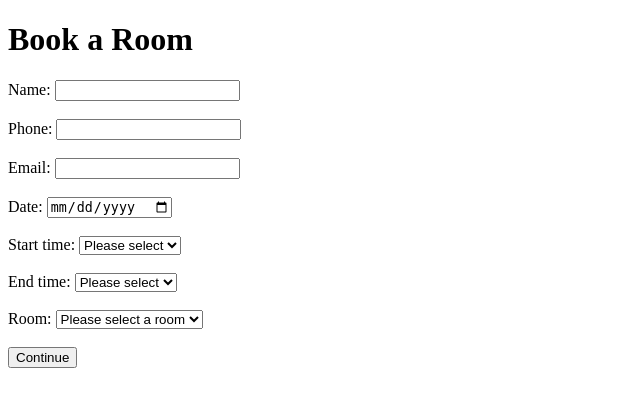
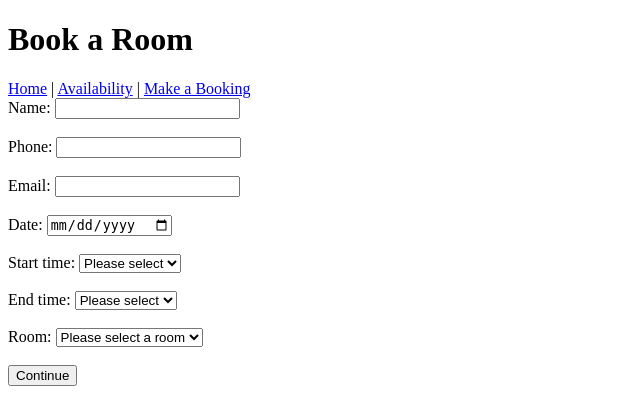
Before and after one commit to uglyfeet/BLBC-Bookings, a Django app: page /booking/ in a window 1280 px wide. Shown: the top 420 px of the page, without its empty margins (0-640 px from the left). Run offline with Django 5.2, Linux system fonts and the light colour scheme; data comes from the database, SQL or seed files in the repository.

Commit message:
Add navigation between booking pages

```diff
--- a/bookings/templates/bookings/availability.html
+++ b/bookings/templates/bookings/availability.html
@@ -10,6 +10,12 @@
 <body>
 
     <h1>Room Availability</h1>
+
+    <nav>
+        <a href="{% url 'home' %}">Home</a> |
+        <a href="{% url 'availability' %}">Availability</a> |
+        <a href="{% url 'booking' %}">Make a Booking</a>
+    </nav>
 
     <form method="get">
 
--- a/bookings/templates/bookings/booking.html
+++ b/bookings/templates/bookings/booking.html
@@ -10,6 +10,12 @@
 <body>
 
     <h1>Book a Room</h1>
+
+    <nav>
+    <a href="{% url 'home' %}">Home</a> |
+    <a href="{% url 'availability' %}">Availability</a> |
+    <a href="{% url 'booking' %}">Make a Booking</a>
+</nav>
 
     {% if messages %}
         {% for message in messages %}
--- a/bookings/templates/bookings/home.html
+++ b/bookings/templates/bookings/home.html
@@ -19,6 +19,12 @@
         <h1>BLBC Room Bookings</h1>
         <p>Rooms available for hire</p>
     </header>
+
+    <nav>
+    <a href="{% url 'home' %}">Home</a> |
+    <a href="{% url 'availability' %}">Availability</a> |
+    <a href="{% url 'booking' %}">Make a Booking</a>
+</nav>
 
     <main class="container">
 
```
